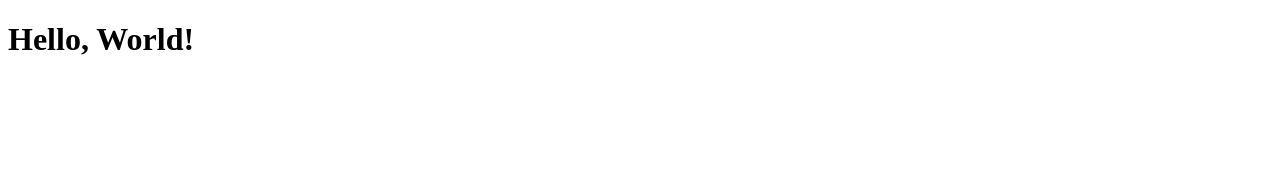
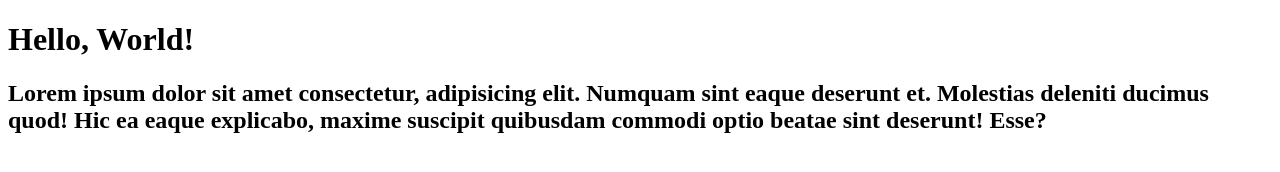
Before and after one commit to LucasFelipe304/curso-git, a plain HTML site: page index.html in a window 1280 px wide. Drawn offline with Linux system fonts and the light colour scheme.

Commit message:
10º commit - Adicionamos o h2 com Lorem Ipsum

```diff
--- a/index.html
+++ b/index.html
@@ -7,5 +7,6 @@
 </head>
 <body>
   <h1>Hello, World!</h1>
+  <h2>Lorem ipsum dolor sit amet consectetur, adipisicing elit. Numquam sint eaque deserunt et. Molestias deleniti ducimus quod! Hic ea eaque explicabo, maxime suscipit quibusdam commodi optio beatae sint deserunt! Esse?</h2>
 </body>
 </html>
```
